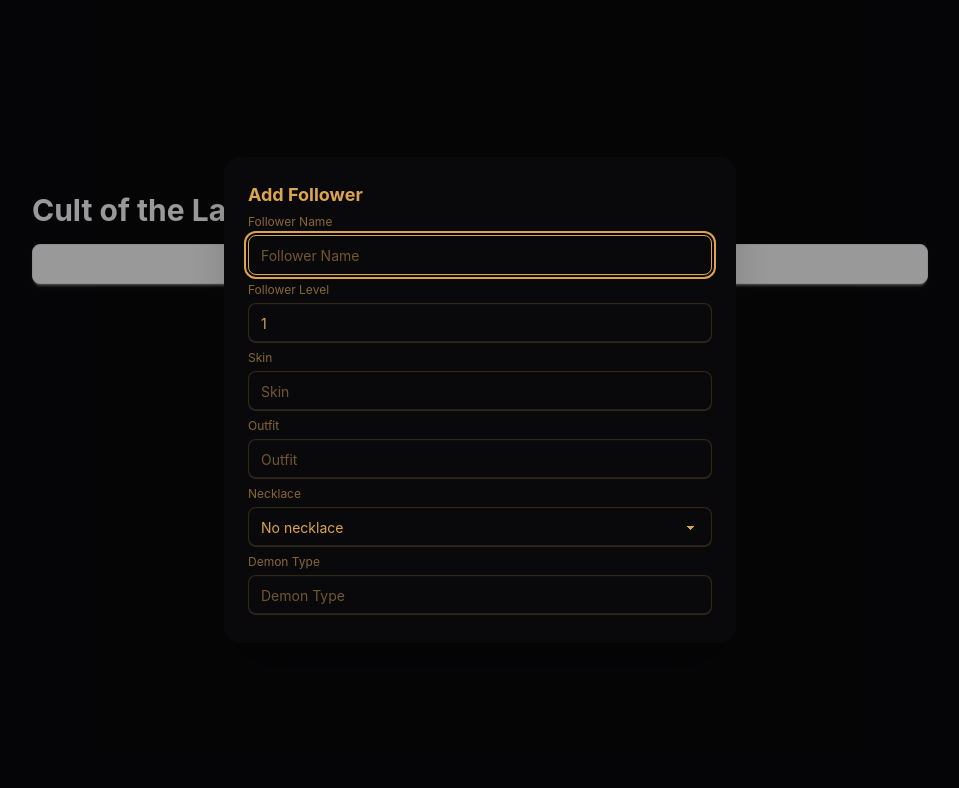
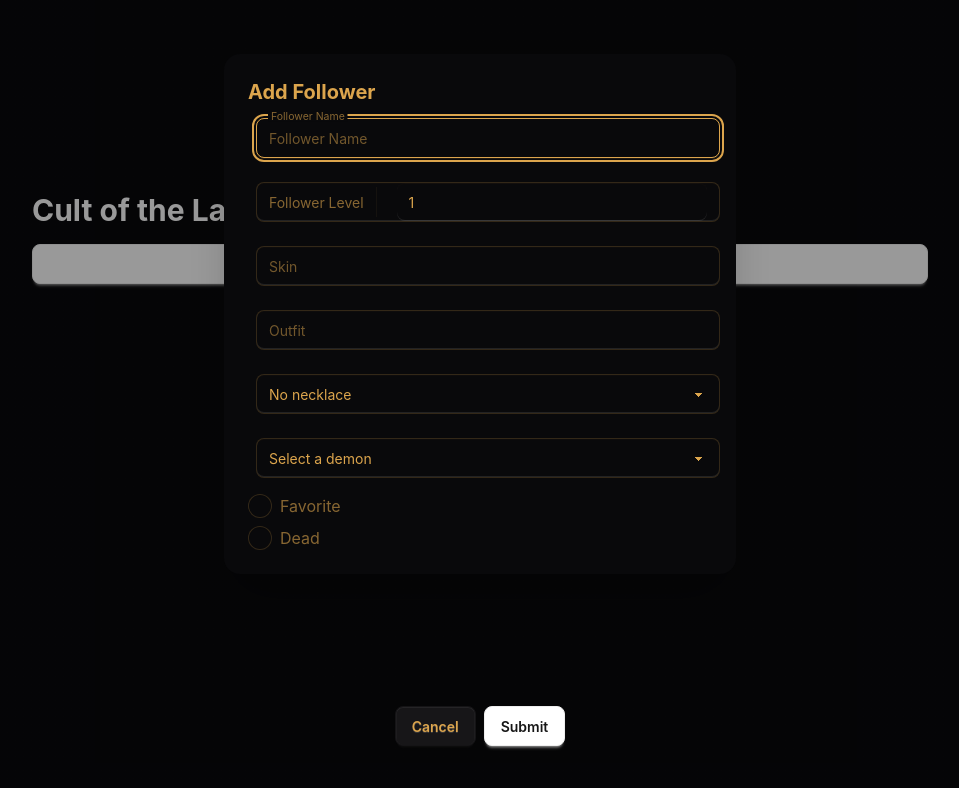
Before and after one commit to chanchandez/Cult-of-the-Lamb-Follower-Tracker, a website built with Vite: page index.html in a window 1280 px wide. Both pictures are taken after a click on the button "Add Follower". Shown: the whole page, without its empty margins (160-1119 px from the left). Built offline with nearby package versions, Linux system fonts and the light colour scheme.

Commit message:
demon catalog made

```diff
--- a/index.html
+++ b/index.html
@@ -33,35 +33,54 @@
  -->
 
   <dialog id="addFollowerModal" class="modal">
-    <div class="modal-box">
-    <h3 class="font-bold text-lg">Add Follower</h3>
+    <div class="modal-box w-full max-w-lg">
+    <h3 class="text-xl font-bold mb-1 text-left">Add Follower</h3>
 
     <form id="addFollowerForm" class="flex flex-col gap-2">
-
-        <div id="followerForm" class="fieldset">
-        <label class="flex flex-col gap-1">
+        <label class="floating-label w-full m-2">
           <span class="label">Follower Name</span>
           <input type="text" name="name" placeholder="Follower Name" class="input w-full" required minlength="1" maxlength="30" />
         </label>
-        <label class="flex flex-col gap-1">
+        <label class="input w-full m-2">
           <span class="label">Follower Level</span>
           <input type="number" name="level" placeholder="Level" class="input w-full" min="1" max="10" value="1" required />
         </label>
-        <label class="flex flex-col gap-1">
+        <label class="floating-label w-full m-2">
           <span class="label">Skin</span>
           <input type="text" name="skin" placeholder="Skin" class="input w-full" required maxlength="30" />
         </label>
-        <label class="flex flex-col gap-1">
+        <label class="floating-label w-full m-2">
           <span class="label">Outfit</span>
           <input type="text" name="outfit" placeholder="Outfit" class="input w-full" required maxlength="30" />
         </label>
-        <label class="flex flex-col gap-1">
-          <span class="label">Necklace</span>
+        <label class="floating-label w-full m-2">
           <select id="necklaceSelect" name="necklaceId" class="select w-full">
             <option value="">No necklace</option>
             <!-- Necklace options are added by main.ts -->
           </select>
         </label>
-        <label class="flex flex-col gap-1">
-          <span class="label">Demon Type</span>
-          <input type="text" name="demonId" placeholder="Demon Type" class="input w-full" maxlength="30" />
+        <label class="floating-label w-full m-2">
+          <select id="demonSelect" name="demonId" class="select w-full">
+            <option value="">Select a demon</option>
+            <!-- Demon options are added by main.ts -->
+          </select>
+        </label>
+        <label class="label cursor-pointer justify-start gap-2">
+
+          <input type="checkbox" name="isFavorite" class="checkbox" /> Favorite
+        </label>
+        <label class="label cursor-pointer justify-start gap-2">
+          <input type="checkbox" name="isDead" class="checkbox" /> Dead
+        </label>
+      </div>
+
+  <div class="modal-action">
+    <button type="button" id="cancelAddFollowerButton" class="btn">Cancel</button>
+    <button type="submit" class="btn btn-primary">Submit</button>
+  </div>
+</form>
+
+  <script type="module" src="/src/main.ts"></script>
+</body>
+
+</html>
--- /dev/null
+++ b/src/data/demons.ts
@@ -0,0 +1,66 @@
+import type { CatalogItem } from '../follower.def';
+
+const WIKI_IMAGES = 'https://static.wikia.nocookie.net/cult-of-the-lamb/images';
+
+export const DEMONS = [
+  {
+    id: 'vesta',
+    name: 'Vesta',
+    description: 'Shoots a projectile at an enemy every few seconds.',
+    highLevelBonus: 'Shoot cooldown decreased.',
+    imageUrl: `${WIKI_IMAGES}/1/10/Vesta.png/revision/latest`,
+  },
+  {
+    id: 'orcus',
+    name: 'Orcus',
+    description: 'Melee attacks the closest enemy every few seconds.',
+    highLevelBonus: 'More damage dealt.',
+    imageUrl: `${WIKI_IMAGES}/f/f9/Orcus.png/revision/latest`,
+  },
+  {
+    id: 'vosegus',
+    name: 'Vosegus',
+    description: 'Automatically collects dropped Fervour.',
+    highLevelBonus: 'Gain more Fervour.',
+    imageUrl: `${WIKI_IMAGES}/e/e8/Vosegus.png/revision/latest`,
+  },
+  {
+    id: 'hathor',
+    name: 'Hathor',
+    description: 'Flies away and returns with red hearts.',
+    highLevelBonus: 'Better health drops.',
+    imageUrl: `${WIKI_IMAGES}/7/7a/Hathor.png/revision/latest`,
+  },
+  {
+    id: 'fornax',
+    name: 'Fornax',
+    description: 'Targets a random enemy and explodes near them.',
+    highLevelBonus: 'More explosion damage.',
+    imageUrl: `${WIKI_IMAGES}/a/ad/Fornax.png/revision/latest`,
+  },
+  {
+    id: 'paean',
+    name: 'Paean',
+    description: 'Start your next crusade with half a spirit heart.',
+    highLevelBonus: 'More starting hearts.',
+    imageUrl: `${WIKI_IMAGES}/a/aa/Paean.png/revision/latest`,
+  },
+  {
+    id: 'rottra',
+    name: 'Rottra',
+    description:
+      'Spawns bombs that damage enemies. Duplicates each chamber, up to three. Woolhaven DLC, Rotten Followers only.',
+    highLevelBonus: null,
+    imageUrl: `${WIKI_IMAGES}/1/1e/Rottra.png/revision/latest`,
+  },
+] as const satisfies readonly DemonType[];
+
+export type DemonId = (typeof DEMONS)[number]['id'];
+
+export function findDemon(id: string | null): DemonType | undefined {
+  return DEMONS.find((demon) => demon.id === id);
+}
+
+export function isDemonId(value: string): value is DemonId {
+  return DEMONS.some((demon) => demon.id === value);
+}
--- a/src/main.ts
+++ b/src/main.ts
@@ -2,11 +2,14 @@ import './style.css'
 import type { Follower } from './follower.def'
 import { getFollowers, addFollower, removeFollower } from './storage/followerRepo'
 import { NECKLACES, isNecklaceId, type NecklaceId } from './data/necklaces';
+import { DEMONS, type DemonId } from './data/demons';
+
 
 const addFollowerModal = document.getElementById('addFollowerModal') as HTMLDialogElement;
 const addFollowerForm = document.getElementById('addFollowerForm') as HTMLFormElement;
 const followerList = document.getElementById('followerList') as HTMLUListElement;
 const necklaceSelect = document.getElementById('necklaceSelect') as HTMLSelectElement;
+const demonSelect = document.getElementById('demonSelect') as HTMLSelectElement;
 
 console.log('Cult of the Lamb Follower Tracker ready!')
 
@@ -60,8 +63,10 @@ function renderFollower(follower: Follower): HTMLLIElement {
   const item = document.createElement('li');
   item.className = 'card bg-base-200 p-4 flex flex-row items-center justify-between';
 
-  const label = document.createElement('span');
+  const label = document.createElement('div');
   label.textContent = `${follower.name} · Lv ${follower.level} · ${follower.skin}`;
+    label.append(imgsrc(DEMONS))
+
 
   const deleteBtn = document.createElement('button');
   deleteBtn.type = 'button';
@@ -76,6 +81,7 @@ function renderFollower(follower: Follower): HTMLLIElement {
   return item;
 }
 
+//Necklaces
     function populateNecklaceSelect(): void {
     for (const necklace of NECKLACES) {
         const option = document.createElement('option');
@@ -90,5 +96,23 @@ function readNecklaceId(data: FormData): NecklaceId | null {
     return isNecklaceId(raw) ? raw : null;
 }
 
+//demons
+    function populateDemonSelect(): void {
+    // Implementation for populating demon select options
+    for (const demon of DEMONS) {
+        const option = document.createElement('option');
+        option.value = demon.id;
+        option.textContent = demon.name;
+        demonSelect.append(option);
+    }
+    }
+
+    function readDemonId(data: FormData): DemonId | null {
+    const raw = String(data.get('demonId'));
+    return DEMONS.some(demon => demon.id === raw) ? raw as DemonId : null;
+    }
+
+
 populateNecklaceSelect();
+populateDemonSelect();
 render();
```
Lines whose indentation alone changed are shown as unchanged.
